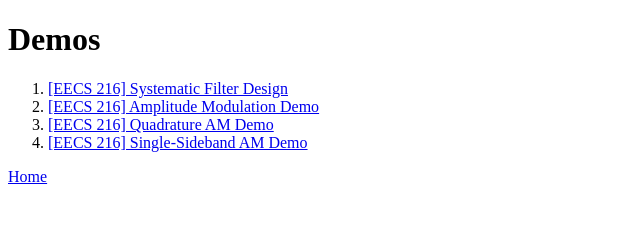
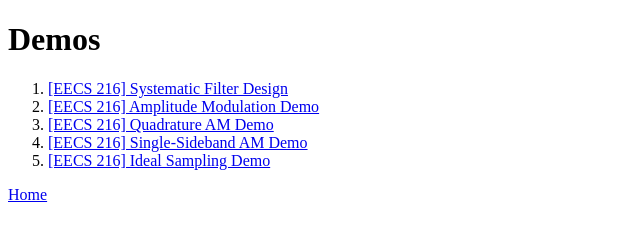
Before and after one commit to sshekhar17/sshekhar17.github.io, a plain HTML site: page Demos.html in a window 1280 px wide. Shown: the whole page, without its empty margins (0-640 px from the left). Drawn offline with Linux system fonts and the light colour scheme.

Commit message:
Sampling-ideal

```diff
--- a/Demos.html
+++ b/Demos.html
@@ -14,6 +14,7 @@
       <li><a href="EECS216_AM_Demo.html">[EECS 216] Amplitude Modulation Demo</a></li>
       <li><a href="EECS216_QAM_Demo.html">[EECS 216] Quadrature AM Demo</a></li>
       <li><a href="EECS216_SSB_Demo.html">[EECS 216] Single-Sideband AM Demo</a></li>
+      <li><a href="EECS216_Ideal_Sampling_Demo.html">[EECS 216] Ideal Sampling Demo</a></li>
     </ol>
     <p><a href="index.html">Home</a></p>
   </main>
```
